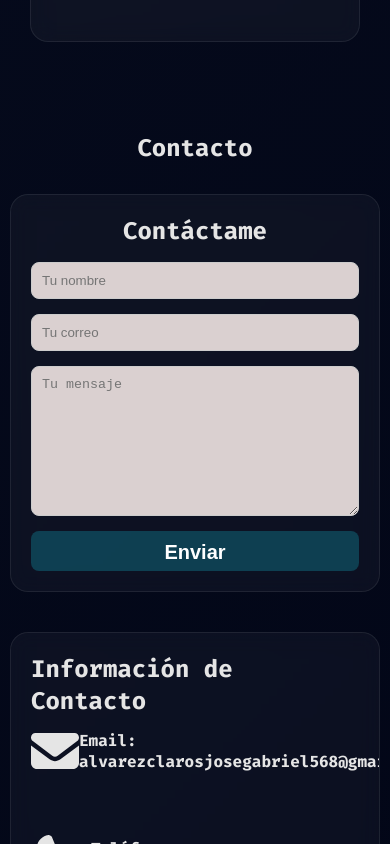
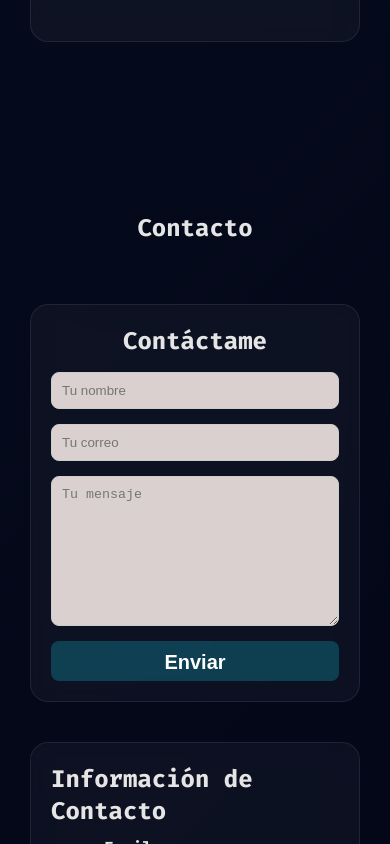
Before and after one commit to arestra12/mi-porfolio, a React (Vite) app: page / in a window 390 px wide. Shown: the part 5360-6204 px from the top of the page. Built offline with nearby package versions, Linux system fonts and the light colour scheme.

Commit message:
optimizacion

```diff
--- a/src/components/Sections/AcercaDeSection/AcercaDeSection.jsx
+++ b/src/components/Sections/AcercaDeSection/AcercaDeSection.jsx
@@ -5,7 +5,7 @@ export const AcercaDeSection = () => {
   return (
     <section id="acerca" className='section3'>
       <div className='content-section3'>
-        <h2 className='title'>Acerca de mi</h2>
+        <h2 className='title '>Acerca de mi</h2>
 
         <div className='about-container'>
           {/* Bloque Profesional: Párrafo largo */}
--- a/src/components/Sections/ContactoSection/ContactoSection.css
+++ b/src/components/Sections/ContactoSection/ContactoSection.css
@@ -1,17 +1,17 @@
-.section4{
+.section4 {
   display: flex;
   flex-direction: column;
 
   min-height: 60vh;
+  padding: 80px 20px;
 
   justify-content: center;
-    gap: 20px;
-
-
+  align-items: center; /* 🔥 ESTO ES LO QUE TE FALTA */
+  gap: 50px;
 
 }
 
-.contacto-title{
+.contacto-title {
     display: flex;
     justify-content: center;
     padding: 10px;
@@ -19,20 +19,13 @@ padding: 10px;
 
 }
 
-.section-main {
+
+.content-section4 {
     display: flex;
 
 
     width: 100%;
-    align-items: center;
-    /* centra TODO el bloque */
-}
-
-.content-section4 {
-    display: flex;
-    margin: 0 auto;
-
-    width: 100%;
+    max-width: 1100px;
     align-items: flex-start;
     /* vertical */
     justify-content: center;
@@ -44,6 +37,9 @@ padding: 10px;
 .info-contacto,
 .form-contacto {
     flex: 1;
+    min-width: 0; /* 🔥 ESTO ARREGLA TODO */
+
+
     padding: 20px;
     background: rgba(255, 255, 255, 0.04);
     border: 1px solid rgba(255, 255, 255, 0.08);
@@ -92,7 +88,9 @@ padding: 10px;
     display: flex;
     margin-top: 10px;
     padding-bottom: 50px;
-    align-items: center; /* 🔥 centra verticalmente */
+    align-items: center;
+    /* 🔥 centra verticalmente */
+    gap: 5px;
 
 
 
@@ -119,4 +117,16 @@ padding: 10px;
     .formulario {
         max-width: 100%;
     }
+
+
 }
+
+@media (max-width: 1000px) {
+
+    .email {
+        overflow-wrap: anywhere;
+    }
+
+
+
+}
--- a/src/components/Sections/ContactoSection/ContactoSection.jsx
+++ b/src/components/Sections/ContactoSection/ContactoSection.jsx
@@ -13,9 +13,6 @@ export const ContactoSection = () => {
 
         <h2>Contacto</h2>
       </div>
-
-
-      <div className='section-main'>
 
 
       <div className='content-section4'>
@@ -46,7 +43,7 @@ export const ContactoSection = () => {
             <div className='info-text'>
 
               <h4>Email:</h4>
-              <h4>alvarezclarosjosegabriel568@gmail.com</h4>
+              <h4 className='email'>alvarezclarosjosegabriel568@gmail.com</h4>
             </div>
 
           </div>
@@ -84,7 +81,7 @@ export const ContactoSection = () => {
       </div>
 
 
-      </div>
+
     </section>
   )
 }
--- a/src/index.css
+++ b/src/index.css
@@ -181,6 +181,7 @@ main{
 .content-container{
   max-width: 1100px;
 
+
   margin: 0 auto;
 
 }
@@ -189,6 +190,48 @@ header, main, footer {
   position: relative;
   z-index: 2;
 }
+
+
+/*ANIMACION*/
+
+.animation {
+  /* Estado inicial */
+  opacity: 0;
+  transform: translateY(80px) scale(0.95);
+  filter: blur(10px);
+
+  /* Animación */
+  animation-name: reveal;
+  animation-duration: 1s;
+  animation-timing-function: ease;
+  animation-fill-mode: both;
+
+  /* 🔥 Scroll-based animation */
+  animation-timeline: view();
+  animation-range: entry 20% entry 80%;
+}
+
+/* Keyframes más suaves */
+@keyframes reveal {
+  from {
+    opacity: 0;
+    transform: translateY(80px) scale(0.95);
+    filter: blur(10px);
+  }
+
+  to {
+    opacity: 1;
+    transform: translateY(0) scale(1);
+    filter: blur(0);
+  }
+}
+
+
+
+
+
+
+
 
 
 
```
Lines whose indentation alone changed are shown as unchanged.
